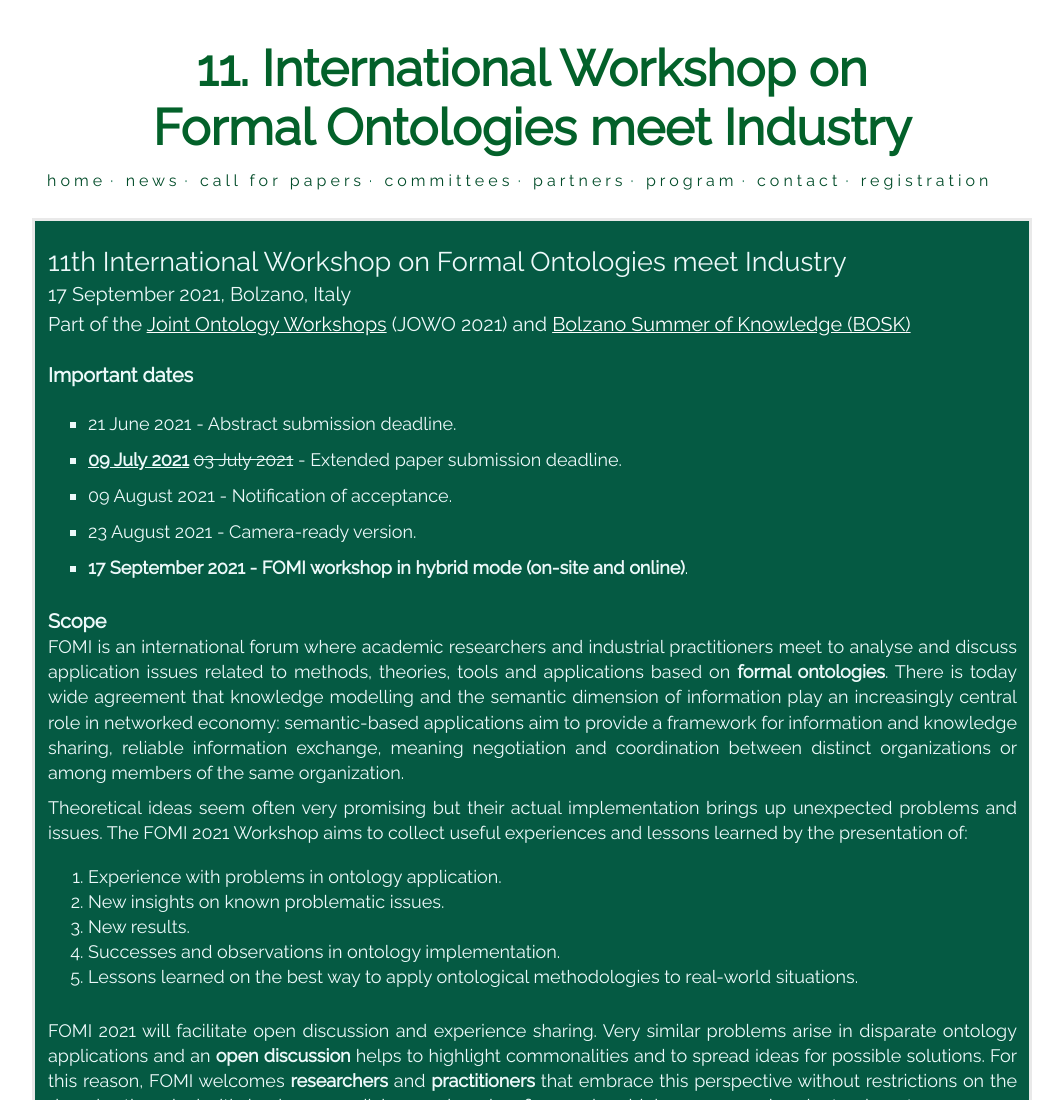
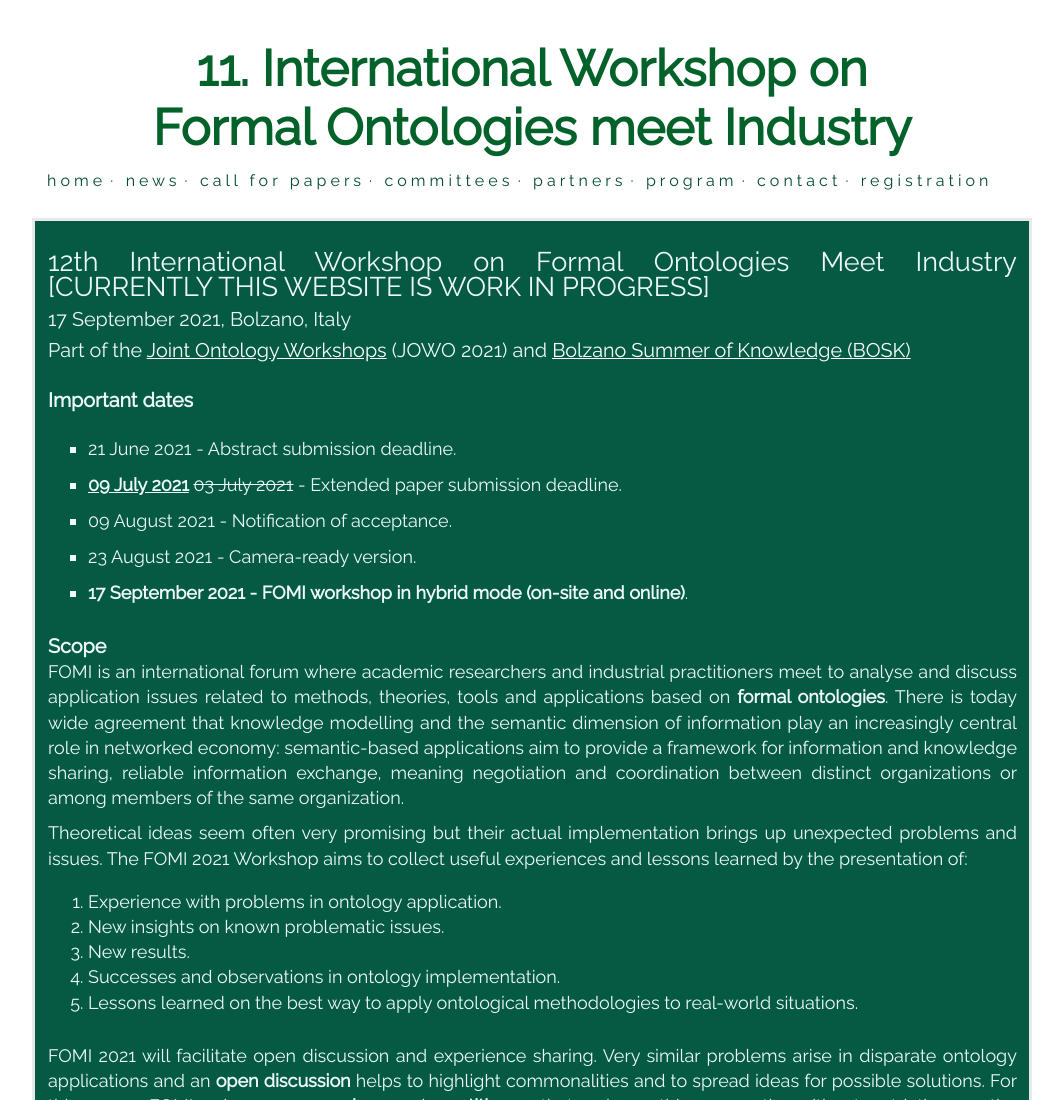
Before and after one commit to appliedontolab/fomi2024, a plain HTML site: page index.html in a window 1280 px wide. Shown: the top 1100 px of the page, without its empty margins (108-1171 px from the left). Drawn offline with Linux system fonts and the light colour scheme.

Commit message:
Update index.html
added work-in-progress-warning

```diff
--- a/index.html
+++ b/index.html
@@ -16,7 +16,7 @@
 <tbody><tr><td class="standard">
 
 <div class="h1" style="padding-top: 15px;">
-11th International Workshop on Formal Ontologies meet Industry
+12th International Workshop on Formal Ontologies Meet Industry [CURRENTLY THIS WEBSITE IS WORK IN PROGRESS]
 </div>
 <div class="h2" style="padding-top: 8px;">
 17 September 2021, Bolzano, Italy
```
